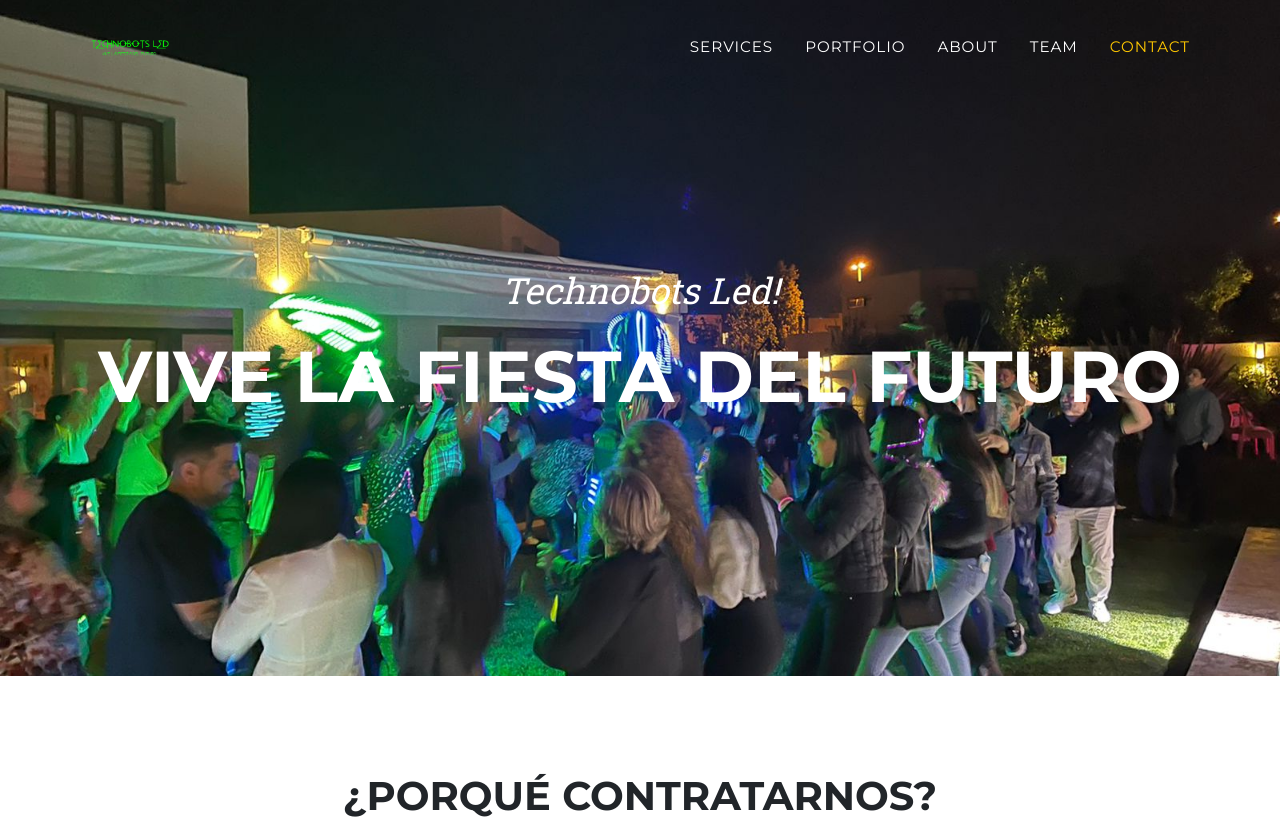
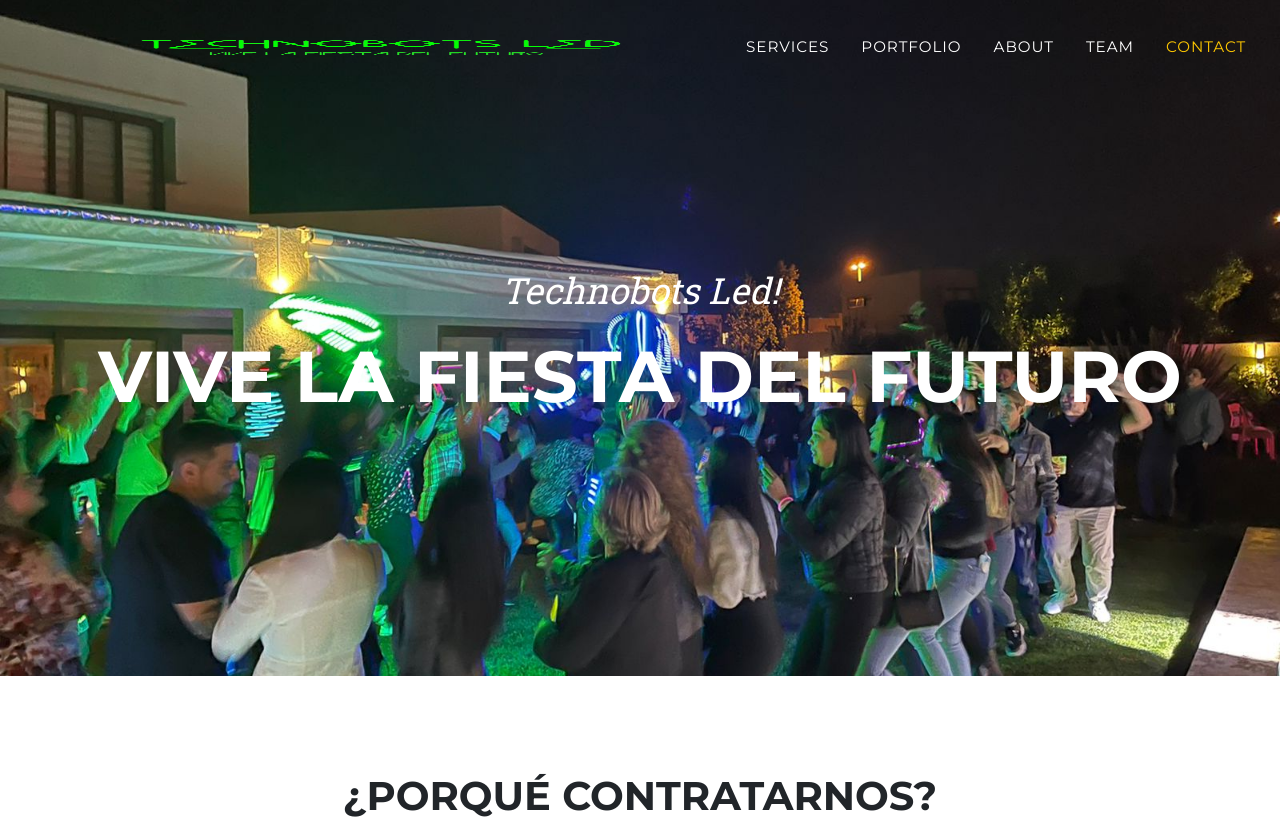
Before and after one commit to ingjogonza/tecnobotsled-site, a plain HTML site: page index.html in a window 1280 px wide. Shown: the top 823 px of the page. Drawn offline with nearby package versions, Linux system fonts and the light colour scheme.

Commit message:
ajuste logo

```diff
--- a/index.html
+++ b/index.html
@@ -20,7 +20,7 @@
         <!-- Navigation-->
         <nav class="navbar navbar-expand-lg navbar-dark fixed-top" id="mainNav">
             <div class="container">
-                <a class="navbar-brand" href="#page-top"><img src="assets/img/logo_1.png" width="100%" height="100%" alt="..." /></a>
+                <a class="navbar-brand" href="#page-top"><img src="assets/img/logo_1.png" width="640" height="198" alt="..." /></a>
                 <button class="navbar-toggler" type="button" data-bs-toggle="collapse" data-bs-target="#navbarResponsive" aria-controls="navbarResponsive" aria-expanded="false" aria-label="Toggle navigation">
                     Menu
                     <i class="fas fa-bars ms-1"></i>
```
